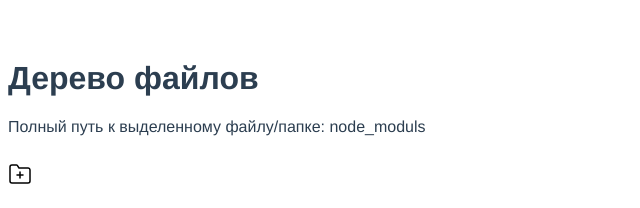
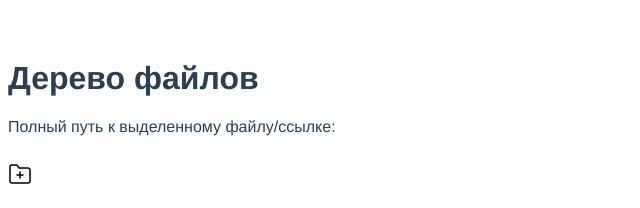
Before and after one commit to ozon-edu-vue-2021/homework-2-ChestikovaElena, a Vue app: page / in a window 1280 px wide. Shown: the top 208 px of the page, without its empty margins (0-640 px from the left). Built offline with nearby package versions, Linux system fonts and the light colour scheme.

Commit message:
fix full path into the file/link

```diff
--- a/src/App.vue
+++ b/src/App.vue
@@ -2,7 +2,7 @@
   <div id="app">
     <h1 class="title">Дерево файлов</h1>
     <p class="path">
-      {{ `Полный путь к выделенному файлу/папке: ${path}` }}
+      {{ `Полный путь к выделенному файлу/ссылке: ${path}` }}
     </p>
     <div class="tree-wrapper">
       <node-list
@@ -28,7 +28,7 @@ export default {
   }),
   computed: {
     path() {
-      let fullPath = 'node_moduls';
+      let fullPath = '';
       if (this.eventTarget) {
         fullPath = `${this.eventTarget.textContent}`;
         let element = this.eventTarget;
--- a/src/components/NodeList.vue
+++ b/src/components/NodeList.vue
@@ -94,12 +94,6 @@ export default {
         } else {
           this.$emit('selected', {})
         }
-      } else {
-        if (node) {
-          this.$emit('selected', { node, parentName, nesting, eventTarget })
-        } else {
-          this.$emit('selected', { node: {}, parentName: '', nesting: 0, eventTarget })
-        }
       }
     }
   }
```
